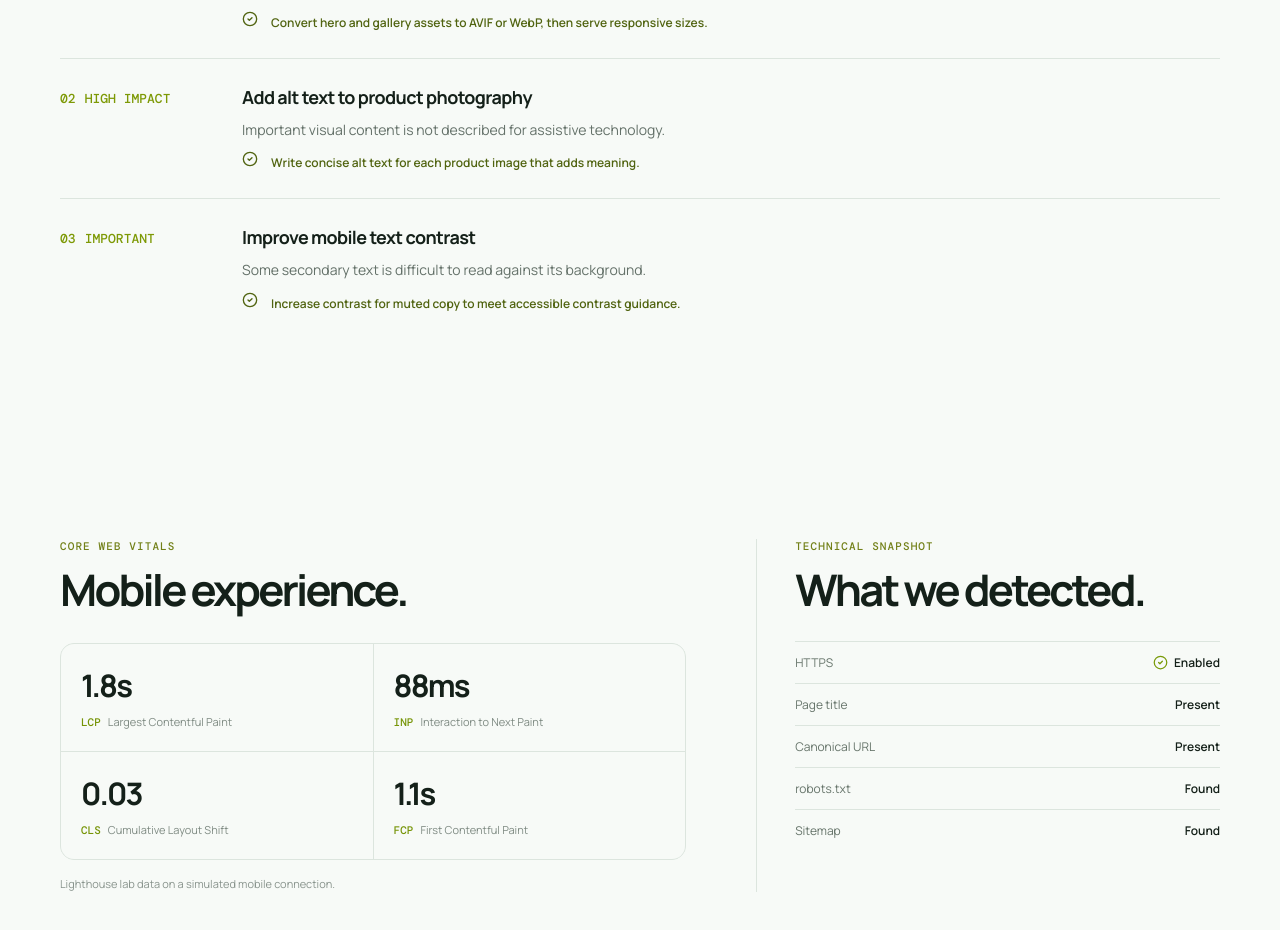
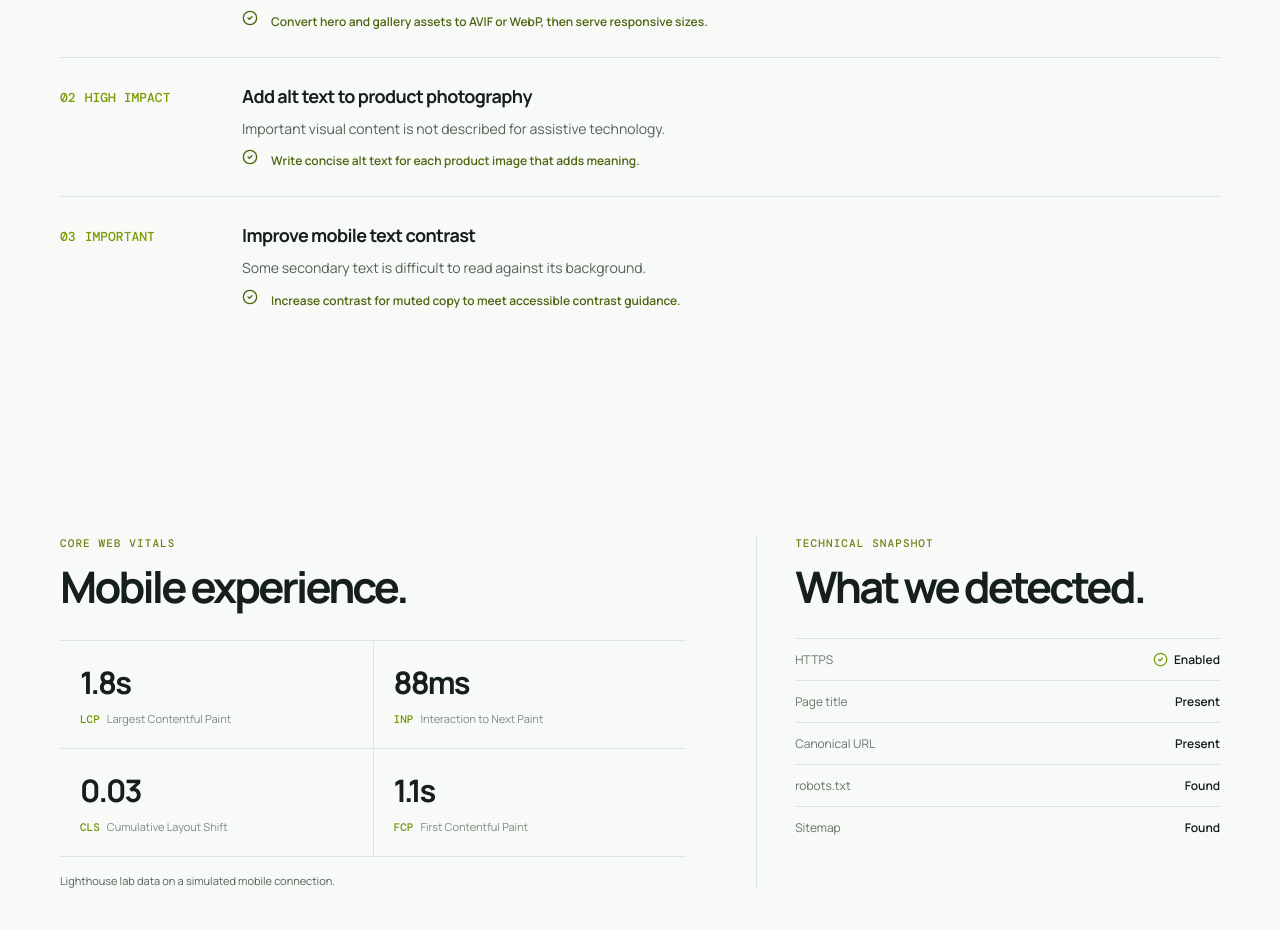
Before and after one commit to script-amv/launchlens, a Next.js app: page /example in a window 1280 px wide. Shown: the part 1104-2034 px from the top of the page. Built offline with nearby package versions, Linux system fonts and the light colour scheme.

Commit message:
style: improve audit copy contrast and vitals grid

```diff
--- a/src/app/report.css
+++ b/src/app/report.css
@@ -5,7 +5,7 @@
 .example-overview{display:block;padding:0}.overview-kicker{margin:0;padding:24px 0;border-bottom:1px solid var(--line)}.example-overview-body{display:grid;grid-template-columns:300px minmax(0,1fr);gap:72px;padding:48px 0 52px;align-items:start}.example-health-copy{align-self:start}
 .overview-kicker{border-bottom:0}.example-evidence-grid{border-bottom:0}
 .example-priorities{border-bottom:0}.example-priorities li{grid-template-columns:150px 1fr;gap:32px}.example-priorities li:first-child{border-top:0}.priority-index{display:flex;align-items:baseline;gap:9px;padding-top:5px;white-space:nowrap;font:500 13px 'DM Mono',monospace;color:#7d9905}.priority-index .priority-number{padding:0;font:inherit;color:inherit}.priority-index .impact-label{display:block;line-height:1.35;margin:0;font:inherit;color:inherit;text-transform:uppercase;letter-spacing:0}
-.vitals{border-radius:14px;overflow:hidden}.vitals span{display:inline-block;margin-top:9px}.vitals small{display:inline;margin:0 0 0 7px}
+.vitals{border-radius:0;border-left:0;border-right:0;overflow:hidden}.vitals span{display:inline-block;margin-top:9px}.vitals small{display:inline;margin:0 0 0 7px}.example-report-page .example-health-copy>p:last-child,.example-report-page .example-section-heading>p:last-child,.example-report-page .priority-content>p,.example-report-page .source-note{color:#536158}.priority-action{align-items:center}.priority-action svg{margin-top:0}
 .example-metric-rail div{min-height:150px;padding:25px 28px;grid-template-columns:24px 1fr;grid-template-rows:auto 1fr}.example-metric-rail svg{align-self:center}.example-metric-rail span{align-self:center}.example-metric-rail strong{align-self:end}
 .example-health-copy h2{white-space:pre-line}
 .report-view-actions{display:flex;justify-content:flex-end;padding-top:24px;margin-bottom:-15px}
```
